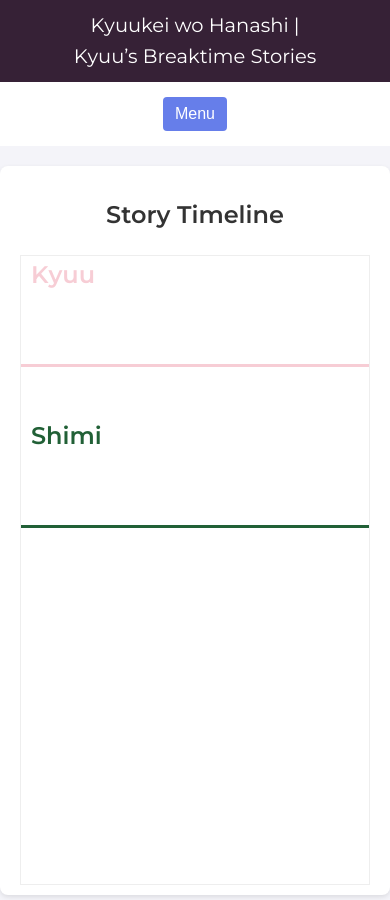
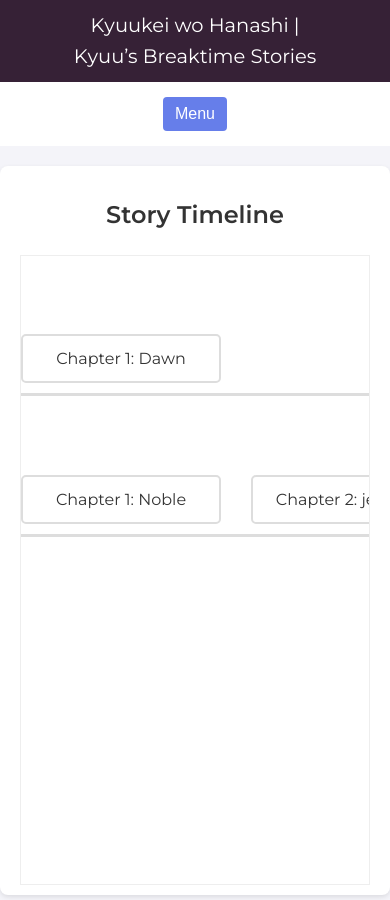
Before and after one commit to Saiminator/Kyuukei, a Jekyll site: the page built from timeline.html, in a window 390 px wide and 900 px high. Built offline with Jekyll 4.4.1, drawn with Linux system fonts in a browser that asks for light colours.

Commit message:
Update style.css

```diff
--- a/css/style.css
+++ b/css/style.css
@@ -49,7 +49,7 @@
   width: 100%;
 }
 
-/* On desktop (min-width: 1024px), use a three-column layout */
+/* On desktop (min-width: 1024px), use a three‑column layout */
 @media (min-width: 1024px) {
   .page-wrapper {
     display: flex;
@@ -71,14 +71,6 @@
   }
 }
 
-/* On tablets (min-width: 601px and max-width: 1023px), center main content */
-@media (min-width: 601px) and (max-width: 1023px) {
-  .main-content {
-    max-width: 1120px;
-    margin: 0 auto;
-  }
-}
-
 /* Hide side boxes on screens smaller than 1024px */
 @media (max-width: 1023px) {
   .side-box {
@@ -90,12 +82,12 @@
    Header & Navigation
 ===================================================== */
 
-/* Header: full-width purple background */
+/* Header: full‑width purple background */
 header {
   background: #362136;
   padding: 10px 0;
   text-align: center;
-  box-shadow: 0 2px 5px rgba(0,0,0,0.2);
+  box-shadow: 0 2px 5px rgba(0, 0, 0, 0.2);
   width: 100%;
   margin: 0;
 }
@@ -104,9 +96,9 @@
 @media (min-width: 1024px) {
   header {
     height: 60px;
-    padding: 0;           /* Remove extra padding on desktop */
+    padding: 0; /* Remove extra padding on desktop */
     display: flex;
-    align-items: center;  /* Vertically center header content */
+    align-items: center; /* Vertically center header content */
     justify-content: center;
   }
 }
@@ -114,7 +106,7 @@
 /* Site title: split into two spans */
 #site-title {
   display: flex;
-  flex-direction: row;  /* Inline on desktop */
+  flex-direction: row; /* Inline on desktop */
   justify-content: center;
   align-items: center;
   font-size: 1.8em;
@@ -291,50 +283,51 @@
 }
 
 /* =====================================================
-   Timeline Styles
+   Timeline Styles (New, Simple Chapter Links)
 ===================================================== */
-.timeline {
-  margin-bottom: 40px;
+.timeline-group {
+  margin-bottom: 30px;
+  text-align: left;
 }
-.timeline.orby-pink h2 { color: #f7cdd5; }
-.timeline.cerulean h2 { color: #0077be; }
-.timeline.shimi-green h2 { color: #216036; }
-.timeline.dreymi h2 { color: #2f191f; }
-.timeline.via h2 { color: #de363d; }
-.timeline.mika h2 { color: #823f25; }
-.timeline.memo h2 { color: #e073bd; }
-.timeline.shizu h2 { color: #4c6095; }
-.timeline h2 {
-  text-align: left;
-  margin: 0 0 10px 10px;
+
+.timeline-group h2 {
+  margin-bottom: 10px;
+  font-size: 1.5em;
+  color: #0077be;
 }
-.timeline-wrapper {
+
+.chapter-list {
   display: flex;
-  flex-direction: column;
-  align-items: center;
+  overflow-x: auto;
+  gap: 10px;
   padding-bottom: 10px;
-  margin-bottom: 20px;
+}
+
+.chapter-box {
+  background: #fff;
+  border: 2px solid #ddd;
+  border-radius: 5px;
+  padding: 10px;
+  min-width: 200px;
+  cursor: pointer;
+  transition: all 0.3s ease;
+  flex-shrink: 0;
+  text-decoration: none;
+  color: inherit;
+}
+
+.chapter-box:hover {
+  background: #f9f9f9;
+  border-color: #ccc;
 }
 
 /* =====================================================
-   Chapter Container
+   Chapter Container (Legacy, if needed elsewhere)
 ===================================================== */
 .chapter-container {
   display: flex;
   gap: 30px;
   justify-content: flex-start;
-}
-.chapter-box {
-  border: 2px solid #ddd;
-  padding: 10px 15px;
-  cursor: pointer;
-  background: #fff;
-  border-radius: 5px;
-  box-shadow: 0 1px 3px rgba(0,0,0,0.1);
-  transition: transform 0.2s, box-shadow 0.2s;
-  white-space: nowrap;
-  text-decoration: none;
-  color: inherit;
 }
 .chapter-box:hover {
   transform: translateY(-3px);
@@ -346,14 +339,6 @@
   background: #ddd;
   margin-top: 10px;
 }
-.timeline.orby-pink .timeline-underline { background: #f7cdd5; }
-.timeline.cerulean .timeline-underline { background: #0077be; }
-.timeline.shimi-green .timeline-underline { background: #216036; }
-.timeline.dreymi .timeline-underline { background: #2f191f; }
-.timeline.via .timeline-underline { background: #de363d; }
-.timeline.mika .timeline-underline { background: #823f25; }
-.timeline.memo .timeline-underline { background: #e073bd; }
-.timeline.shizu .timeline-underline { background: #4c6095; }
 
 /* =====================================================
    CHARACTERS SECTION – Vertical Scroll Container
@@ -446,7 +431,7 @@
   padding: 20px;
   border: 1px solid #eee;
   border-radius: 8px;
-  box-shadow: 0 2px 5px rgba(0,0,0,0.1);
+  box-shadow: 0 2px 5px rgba(0, 0, 0, 0.1);
 }
 .detail-container {
   display: flex;
@@ -522,7 +507,7 @@
   padding: 15px;
   margin-bottom: 20px;
   background: #fff;
-  box-shadow: 0 1px 3px rgba(0,0,0,0.1);
+  box-shadow: 0 1px 3px rgba(0, 0, 0, 0.1);
   text-align: left;
 }
 .news-entry h2 {
```
